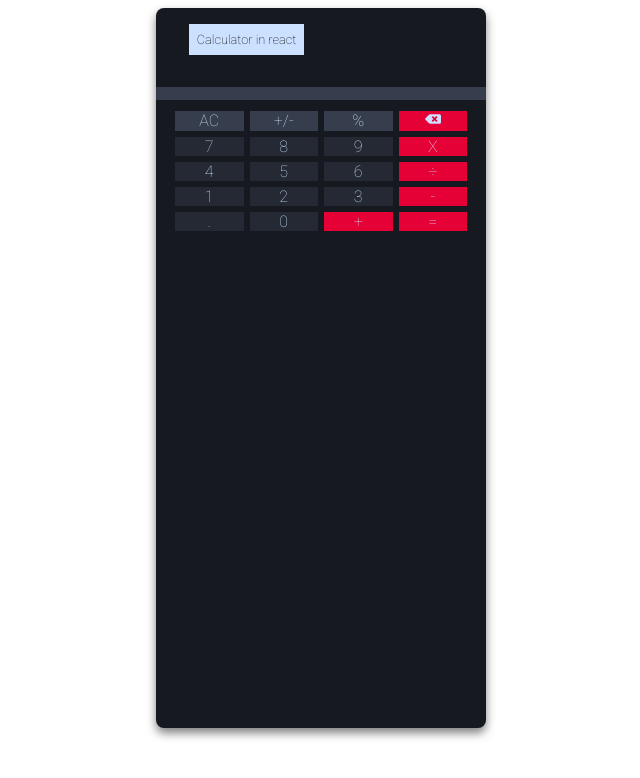
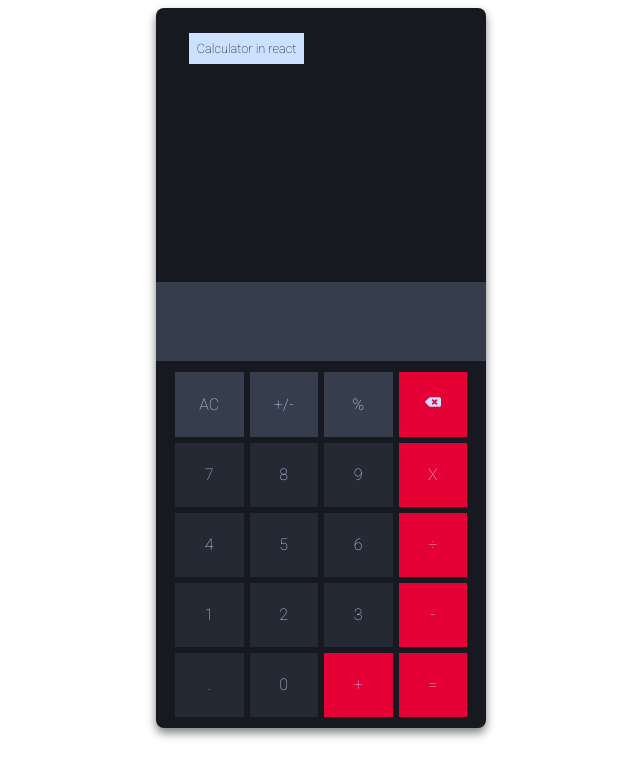
Before and after one commit to Varun1452/calculator, a React (Create React App) app: page / in a window 1280 px wide. Shown: the top 778 px of the page, without its empty margins (319-959 px from the left). Built offline with nearby package versions, Linux system fonts and the light colour scheme.

Commit message:
Calculator designe streched

```diff
--- a/src/App.css
+++ b/src/App.css
@@ -157,3 +157,10 @@ Button{
   color: var(--default-text-color);
   cursor: pointer;
 }
+
+.Calculator-Wrapper{
+
+  display: grid;
+  height: 100%;
+  grid-auto-rows: 10% 28% 11% 51%;
+}
--- a/src/components/calculator.js
+++ b/src/components/calculator.js
@@ -5,7 +5,7 @@ import {FaBackspace} from 'react-icons/fa'
 function calculator() {
   return (
     <div className="Calculator">
-      <div className="Calculator-wrapper">
+      <div className="Calculator-Wrapper">
         <div className="Calculator-Heading Aligned">
           <h3 className="Disable">Calculator in react</h3>
         </div>
```
